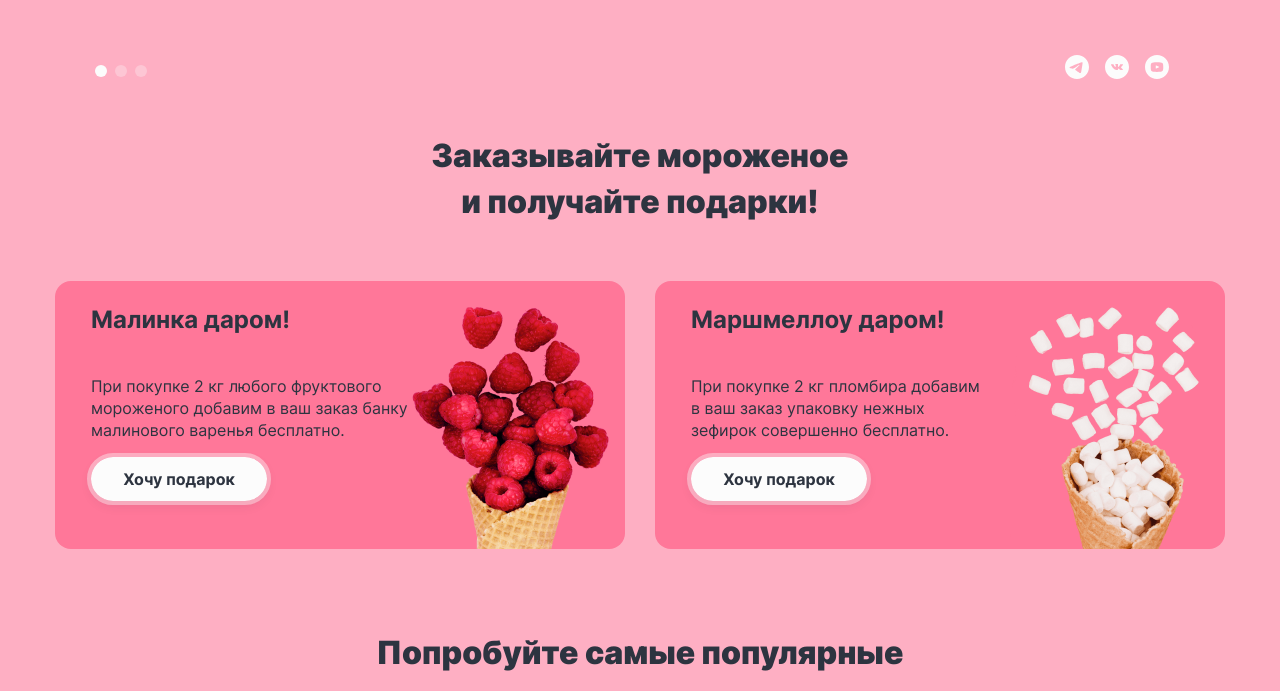
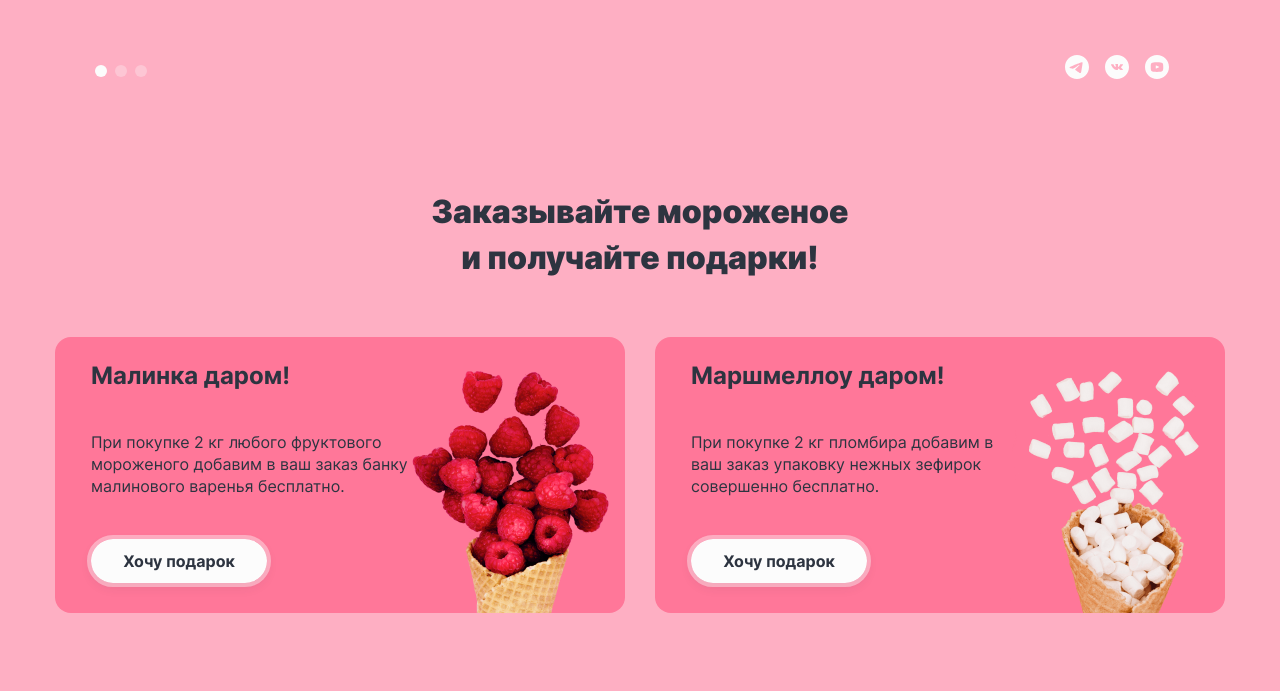
Before and after one commit to htmlacademy-htmlcss/2102945-gllacy-34, a plain HTML site: page index.html in a window 1280 px wide. Shown: the part 622-1313 px from the top of the page. Drawn offline with Linux system fonts and the light colour scheme; files whose address does not match are found by name.

Commit message:
update products

```diff
--- a/index.html
+++ b/index.html
@@ -180,7 +180,7 @@
           <div class="banner-wrap">
             <div class="banner-left">
               <h3 class="banner-title">Малинка даром!</h3>
-              <p class="banner-text">При покупке 2 кг любого фруктового<br> мороженого добавим в ваш заказ банку<br>
+              <p class="banner-text">При покупке 2 кг любого фруктового мороженого добавим в ваш заказ банку
                 малинового варенья
                 бесплатно.
               </p>
@@ -188,7 +188,7 @@
             </div>
             <div class="banner-right">
               <h3 class="banner-title">Маршмеллоу даром!</h3>
-              <p class="banner-text">При покупке 2 кг пломбира добавим<br> в ваш заказ упаковку нежных<br> зефирок
+              <p class="banner-text">При покупке 2 кг пломбира добавим в ваш заказ упаковку нежных зефирок
                 совершенно бесплатно.</p>
               <button class="button-banner">Хочу подарок</button>
             </div>
--- a/styles/styles.css
+++ b/styles/styles.css
@@ -369,6 +369,7 @@ a {
   color: #2D3440;
   margin: 0;
   padding-bottom: 56px;
+  padding-top:56px;
 
 }
 
@@ -387,13 +388,13 @@ a {
   flex-direction: column;
   flex-wrap: wrap;
   width: 536px;
-  height: 268px;
   background: #FF7799;
   border-radius: 16px;
   padding-left: 36px;
+  padding-bottom: 30px;
   background-image: url(..//images/left-pic.png);
   background-repeat: no-repeat;
-  background-position: 350px;
+  background-position: bottom 0 right 1px;
 }
 
 
@@ -407,14 +408,16 @@ a {
   position: relative;
   display: flex;
   flex-direction: column;
+  flex-wrap: wrap;
   width: 536px;
-  height: 268px;
+
   background: #FF7799;
   border-radius: 16px;
   padding-left: 36px;
+  padding-bottom: 30px;
   background-image: url(..//images/right-pic.png);
   background-repeat: no-repeat;
-  background-position: 350px;
+  background-position: bottom 0 right 1px;
 }
 
 .right-pic {
@@ -439,6 +442,8 @@ a {
   font-size: 16px;
   line-height: 22px;
   color: #2D3440;
+  max-width: 328px;
+  padding-bottom: 26px;
 }
 
 .products {
```
